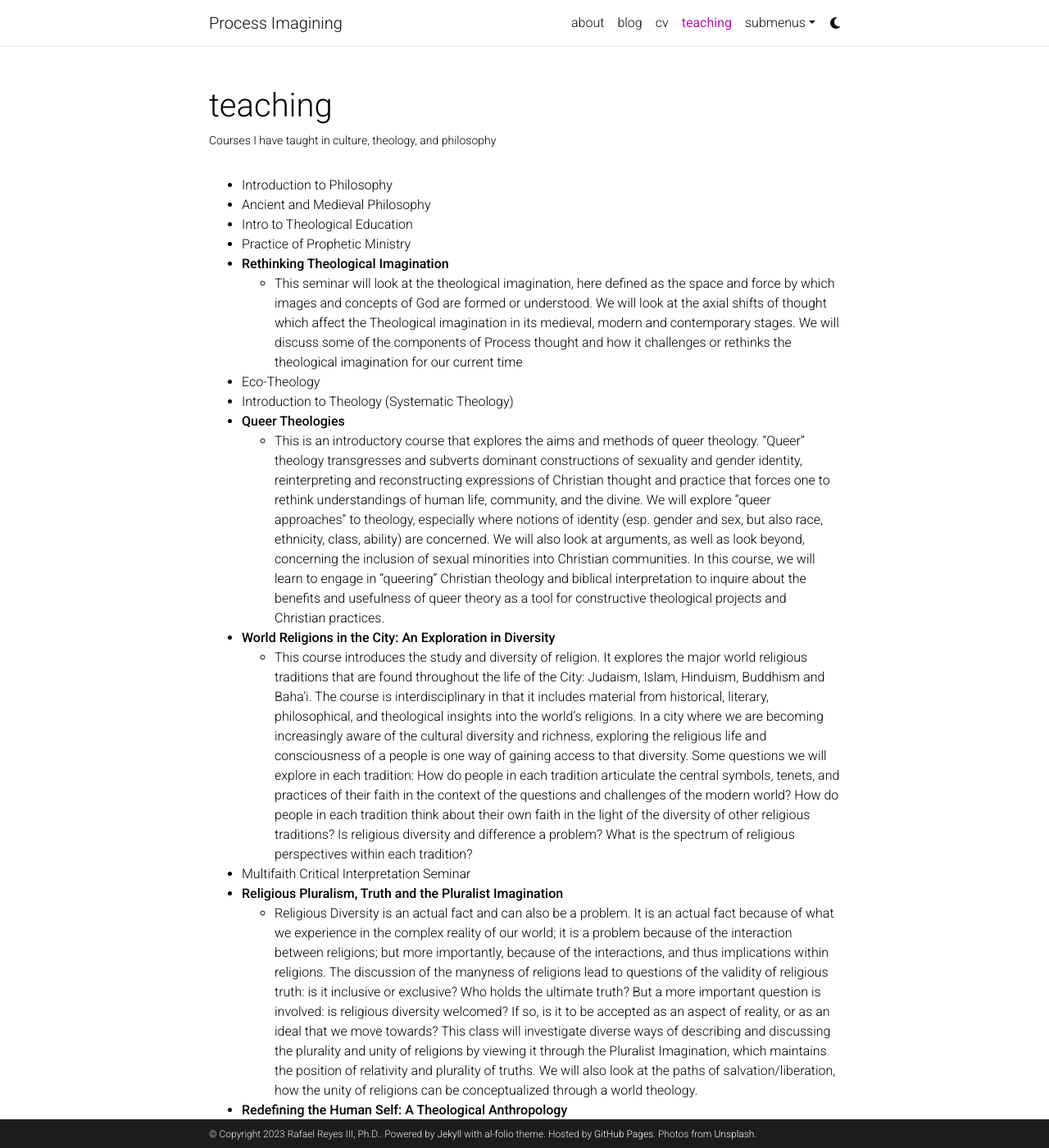
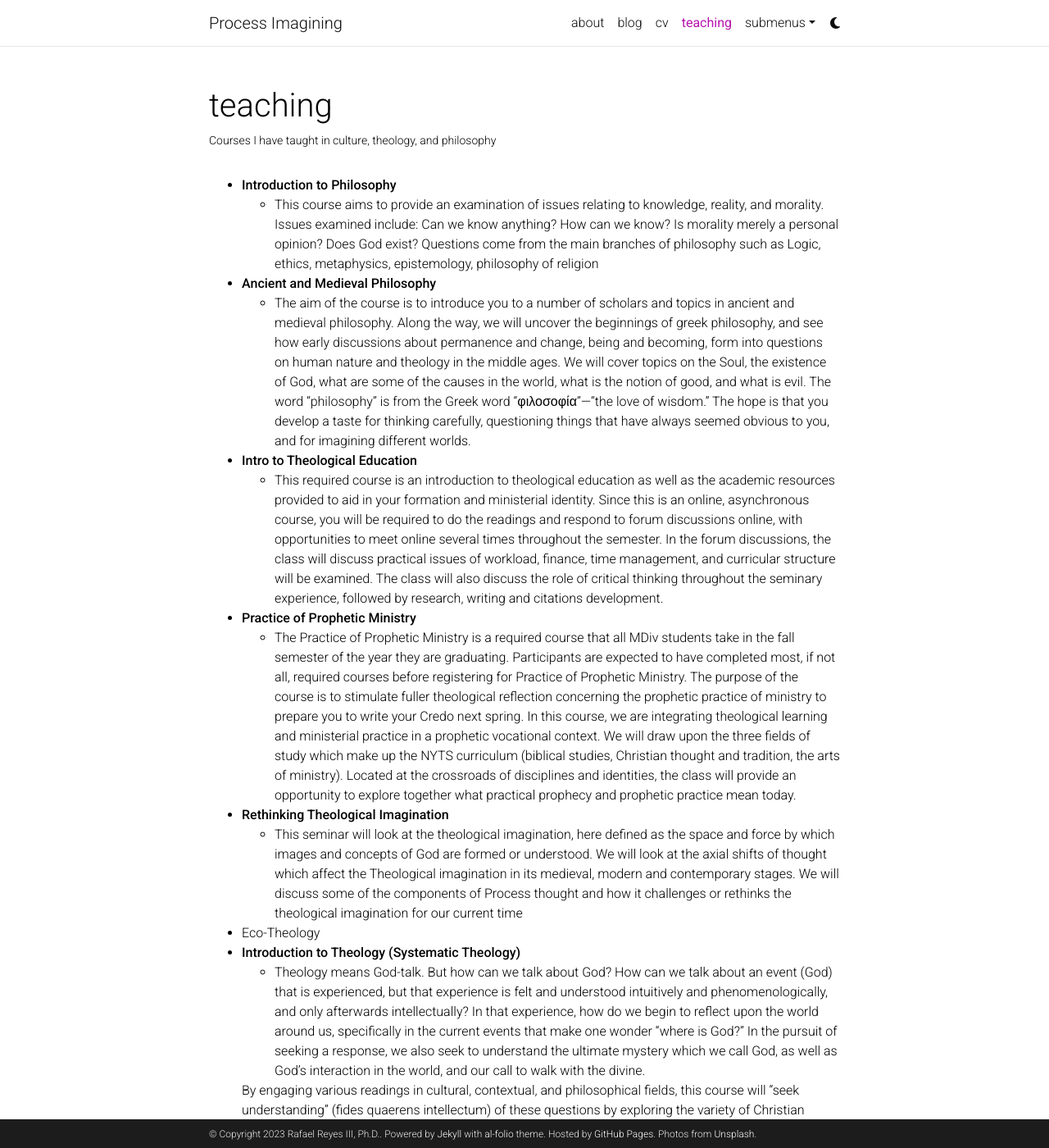
Before and after one commit to rafaelr3/pi.github.io, a Jekyll site: the page built from _pages/teaching.md, in a window 1280 px wide and 1400 px high. Shown: the whole window at 82% size. Built offline with Jekyll 4.4.1, drawn with Linux system fonts in a browser that asks for light colours; comment, search, counter and statistics services are not loaded; a style sheet for code colours, icons or effects is not loaded; some of the changed text lies outside the part shown.

Commit message:
updated courses taught

```diff
--- a/_pages/teaching.md
+++ b/_pages/teaching.md
@@ -7,14 +7,25 @@ nav: true
 nav_order: 5
 ---
 
-- Introduction to Philosophy
-- Ancient and Medieval Philosophy
-- Intro to Theological Education
-- Practice of Prophetic Ministry
+- __Introduction to Philosophy__
+    - This course aims to provide an examination of issues relating to knowledge, reality, and morality.  Issues examined include: Can we know anything? How can we know? Is morality merely a personal opinion? Does God exist? Questions come from the main branches of philosophy such as Logic, ethics, metaphysics, epistemology, philosophy of religion
+
+- __Ancient and Medieval Philosophy__
+    - The aim of the course is to introduce you to a number of scholars and topics in ancient and medieval philosophy. Along the way, we will uncover the beginnings of greek philosophy, and see how early discussions about permanence and change, being and becoming, form into questions on human nature and theology in the middle ages. We will cover topics on the Soul, the existence of God, what are some of the causes in the world, what is the notion of good, and what is evil.  The word "philosophy" is from the Greek word "φιλοσοφία"—“the love of wisdom.”  The hope is that you develop a taste for thinking carefully, questioning things that have always seemed obvious to you, and for imagining different worlds.
+
+- __Intro to Theological Education__
+    - This required course is an introduction to theological education as well as the academic resources provided to aid in your formation and  ministerial identity. Since this is an online, asynchronous course, you will be required to do the readings and respond to forum discussions online, with opportunities to meet online several times throughout the semester.  In the forum discussions, the class will discuss practical issues of workload, finance, time management, and curricular structure will be examined. The class will also discuss the role of critical thinking throughout the seminary experience, followed by research, writing and citations development.
+- __Practice of Prophetic Ministry__
+    - The Practice of Prophetic Ministry is a required course that all MDiv students take in the fall semester of the year they are graduating. Participants are expected to have completed most, if not all, required courses before registering for Practice of Prophetic Ministry. The purpose of the course is to stimulate fuller theological reflection concerning the prophetic practice of ministry to prepare you to write your Credo next spring. In this course, we are integrating theological learning and ministerial practice in a prophetic vocational context. We will draw upon the three fields of study which make up the NYTS curriculum (biblical studies, Christian thought and tradition, the arts of ministry). Located at the crossroads of disciplines and identities, the class will provide an opportunity to explore together what practical prophecy and prophetic practice mean today.
+
 - __Rethinking Theological Imagination__
     - This seminar will look at the theological imagination, here defined as the space and force by which images and concepts of God are formed or understood. We will look at the axial shifts of thought which affect the Theological imagination in its medieval, modern and contemporary stages. We will discuss some of the components of Process thought and how it challenges or rethinks the theological imagination for our current time
 - Eco-Theology
-- Introduction to Theology (Systematic Theology)
+- __Introduction to Theology (Systematic Theology)__
+    - Theology means God-talk.  But how can we talk about God?  How can we talk about an event (God) that is experienced, but that experience is felt and understood intuitively and phenomenologically, and only afterwards intellectually? In that experience, how do we begin to reflect upon the world around us, specifically in the current events that make one wonder “where is God?”  In the pursuit of seeking a response, we also seek to understand the ultimate mystery which we call God, as well as God’s interaction in the world, and our call to walk with the divine.
+
+    By engaging various readings in cultural, contextual, and philosophical fields, this course will “seek understanding” (fides quaerens intellectum) of these questions by exploring the variety of Christian understandings of God, God’s relation to the world, Christ, the Spirit, Trinity, creation, the intercultural and interreligious contexts of the church, and the quest for God’s kingdom-to-come. The class encourages students to address these topics in relation to contemporary intellectual, cultural, ethical, social, and political issues, as well as its application to practical and ministerial situations.
+
 - __Queer Theologies__
     - This is an introductory course that explores the aims and methods of queer theology. "Queer" theology transgresses and subverts dominant constructions of sexuality and gender identity, reinterpreting and reconstructing expressions of Christian thought and practice that forces one to rethink understandings of human life, community, and the divine.  We will explore “queer approaches” to theology, especially where notions of identity (esp. gender and sex, but also race, ethnicity, class, ability) are concerned. We will also look at arguments, as well as look beyond, concerning the inclusion of sexual minorities into Christian communities. In this course, we will learn to engage in "queering" Christian theology and biblical interpretation to inquire about the benefits and usefulness of queer theory as a tool for constructive theological projects and Christian practices.
 - __World Religions in the City: An Exploration in Diversity__
@@ -22,16 +33,22 @@ nav_order: 5
     In a city where we are becoming increasingly aware of the cultural diversity and richness, exploring the religious life and consciousness of a people is one way of gaining access to that diversity.
     Some questions we will explore in each tradition: How do people in each tradition articulate the central symbols, tenets, and practices of their faith in the context of the questions and challenges of the modern world? How do people in each tradition think about their own faith in the light of the diversity of other religious traditions? Is religious diversity and difference a problem? What is the spectrum of religious perspectives within each tradition?
 
-- Multifaith Critical Interpretation Seminar
+- __Multifaith Critical Interpretation Seminar__
+    - The Multifaith Critical Interpretation objectives of this seminar are:
+        - to develop a critical hermeneutic of texts and contexts in a multifaith world, that is, in a world of difference, assessed through class discussion and online postings for the initial gatherings of the course
+        - to develop a fuller hermeneutical understanding of the manner in which personal experience, social location, and ideological commitments come together in transformational manner for the construction of knowledge, as assessed through the Hermeneutical Self-Inventory, both in writing and in class discussion
+        - to develop a fuller capacity to engage in interdisciplinary research and learning involving both texts and contexts in a multifaith world, as assessed through the development of Research Questions related to Scriptural Interpretation and the completion of the final major research paper.
+
 - __Religious Pluralism, Truth and the Pluralist Imagination__
     - Religious Diversity is an actual fact and can also be a problem.  It is an actual fact because of what we experience in the complex reality of our world; it is a problem because of the interaction between religions; but more importantly, because of the interactions, and thus implications within religions.  The discussion of the manyness of religions lead to questions of the validity of religious truth: is it inclusive or exclusive? Who holds the ultimate truth?  But a more important question is involved: is religious diversity welcomed?  If so, is it to be accepted as an aspect of reality, or as an ideal that we move towards?
     This class will investigate diverse ways of describing and discussing the plurality and unity of religions by viewing it through the Pluralist Imagination, which maintains the position of relativity and plurality of truths.  We will also look at the paths of salvation/liberation, how the unity of religions can be conceptualized through a world theology.
 
 - __Redefining the Human Self: A Theological Anthropology__
     - For many Westerners, the definition of what it means to be human has passed through theological, rational, and scientific frameworks.  For Aristotle it meant having an appropriate end or goal -- and to belong to a polis where "man" could truly speak and become.  For Augustine, to be human is to have a consciousness, and be aware of one’s whole in relation to the self (interiority) and others (exteriority).
-However, what was not apparent, or even considered, were the intersections of gender, sexuality, and race.  As a result, the definitions of what it means to be human really considered only some humans at the center of the universe, disparaging 'the woman,' 'the subaltern,' and 'the non-European.'
-This independent study will explore, critique, and seek to redefine what it means to be human by moving from a universal/particular worldview model to a singular/multiplicitous model by beginning from the intersections of gender, sexuality, and race.  We will also incorporate a post-liberationist and archetypal spirituality to further define a theological anthropology.
 
-- Critical Interpretation for Ministry (Hybrid)
+    However, what was not apparent, or even considered, were the intersections of gender, sexuality, and race.  As a result, the definitions of what it means to be human really considered only some humans at the center of the universe, disparaging 'the woman,' 'the subaltern,' and 'the non-European.'
+
+    This independent study will explore, critique, and seek to redefine what it means to be human by moving from a universal/particular worldview model to a singular/multiplicitous model by beginning from the intersections of gender, sexuality, and race.  We will also incorporate a post-liberationist and archetypal spirituality to further define a theological anthropology.
+
 - __Introduction the Catholic Theology__
     - This course is an introduction to Catholic Theology.  It will focus on the theological developments and controversies that have shaped the Christian thought from the fourth to twenty-first centuries, including: the essence and persons of the Trinity, the person and natures of Jesus Christ, theological anthropology, soteriology, the Eucharist, differences between Catholics and Protestants and the Catholic response to ecumenism, pluralism and relativism.
```
